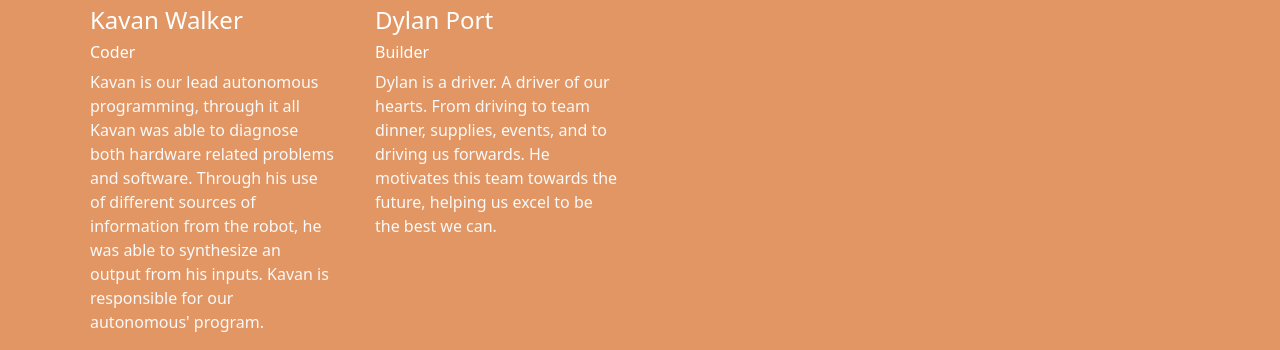
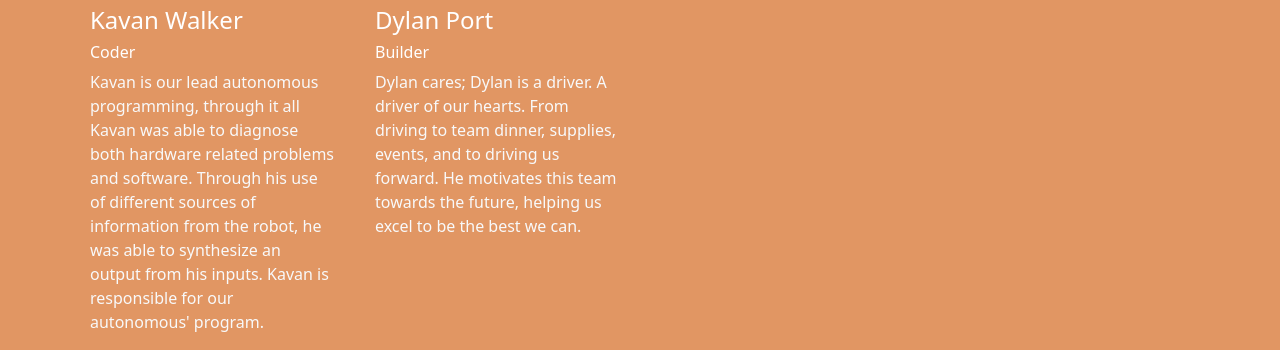
Before and after one commit to Loose-Screws/loose-screws.github.io, a website: page team.html in a window 1280 px wide. Shown: the part 1738-2088 px from the top of the page. Drawn offline with nearby package versions, Linux system fonts and the light colour scheme.

Commit message:
Update team.html

```diff
--- a/team.html
+++ b/team.html
@@ -321,7 +321,7 @@
 							<h4 class="text-white">Dylan Port</h4>
 							<h6 class="text-white">Builder</h6>
 							<p class="text-light">
-								Dylan is a driver. A driver of our hearts. From driving to team dinner, supplies, events, and to driving us forwards. He motivates this team towards the future, helping us excel to be the best we can.
+								Dylan cares; Dylan is a driver. A driver of our hearts. From driving to team dinner, supplies, events, and to driving us forward. He motivates this team towards the future, helping us excel to be the best we can.
 							</p>
 						</div>
 					</div>
```
